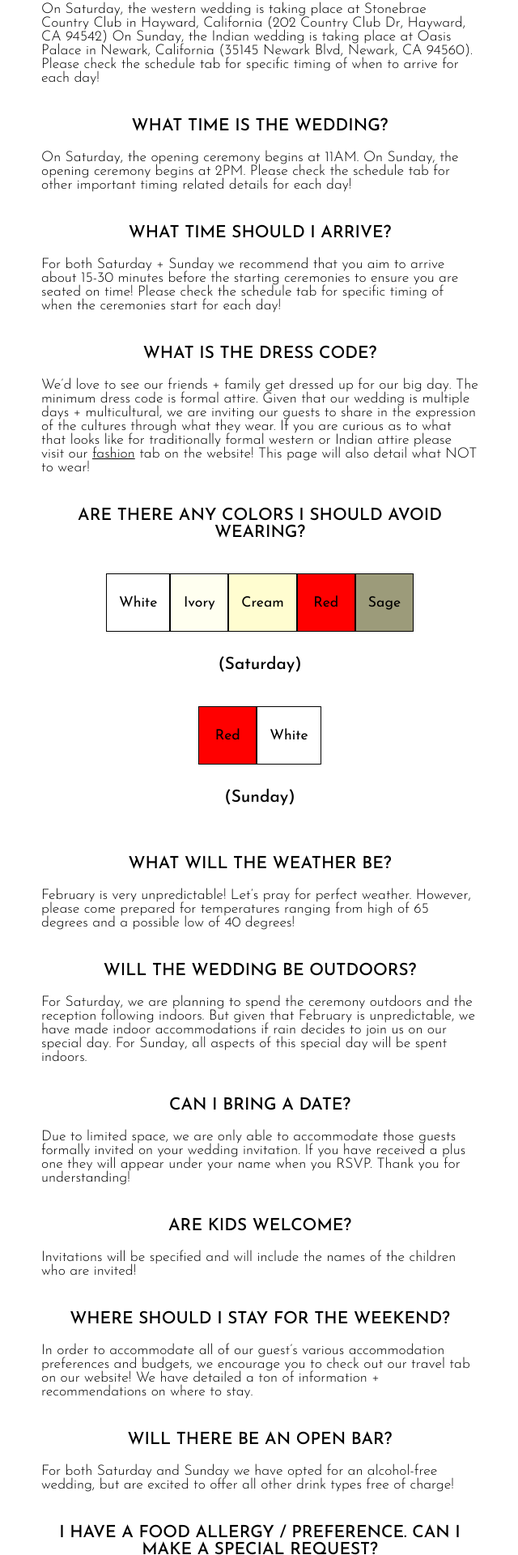
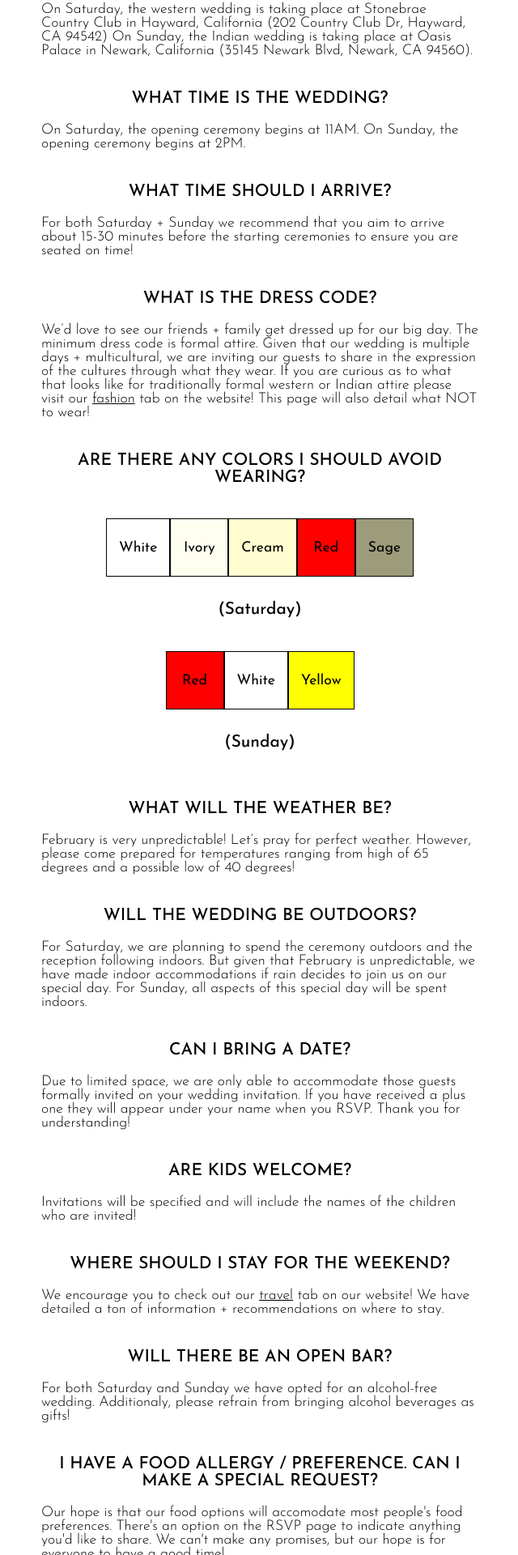
Before and after one commit to honeybadgerdeep/deep-and-kelly, a SvelteKit app: page /faqs in a window 1280 px wide. Shown: the part 497-2417 px from the top of the page at 81% size, without its empty margins (319-959 px from the left). Built offline with nearby package versions, Linux system fonts and the light colour scheme.

Commit message:
fix: wedding website updates from clash of the clans

```diff
--- a/src/routes/faqs/+page.svelte
+++ b/src/routes/faqs/+page.svelte
@@ -13,15 +13,15 @@
         },
         {
             question: 'Where is the wedding?',
-            answer: `On Saturday, the western wedding is taking place at Stonebrae Country Club in Hayward, California (202 Country Club Dr, Hayward, CA 94542) On Sunday, the Indian wedding is taking place at Oasis Palace in Newark, California (35145 Newark Blvd, Newark, CA 94560). Please check the schedule tab for specific timing of when to arrive for each day!`
+            answer: `On Saturday, the western wedding is taking place at Stonebrae Country Club in Hayward, California (202 Country Club Dr, Hayward, CA 94542) On Sunday, the Indian wedding is taking place at Oasis Palace in Newark, California (35145 Newark Blvd, Newark, CA 94560).`
         },
         {
             question: 'What time is the wedding?',
-            answer: `On Saturday, the opening ceremony begins at 11AM. On Sunday, the opening ceremony begins at 2PM. Please check the schedule tab for other important timing related details for each day!`
+            answer: `On Saturday, the opening ceremony begins at 11AM. On Sunday, the opening ceremony begins at 2PM.`
         },
         {
             question: 'What time should I arrive?',
-            answer: `For both Saturday + Sunday we recommend that you aim to arrive about 15-30 minutes before the starting ceremonies to ensure you are seated on time! Please check the schedule tab for specific timing of when the ceremonies start for each day!`
+            answer: `For both Saturday + Sunday we recommend that you aim to arrive about 15-30 minutes before the starting ceremonies to ensure you are seated on time!`
         },
         {
             question: 'What is the dress code?',
@@ -51,15 +51,15 @@
         },
         {
             question: 'Where should I stay for the weekend?',
-            answer: `In order to accommodate all of our guest’s various accommodation preferences and budgets, we encourage you to check out our travel tab on our website! We have detailed a ton of information + recommendations on where to stay.`
+            answer: `We encourage you to check out our <a href='/travel' target='_blank'>travel</a> tab on our website! We have detailed a ton of information + recommendations on where to stay.`
         },
         {
             question: 'Will there be an open bar?',
-            answer: `For both Saturday and Sunday we have opted for an alcohol-free wedding, but are excited to offer all other drink types free of charge!`
+            answer: `For both Saturday and Sunday we have opted for an alcohol-free wedding. Additionaly, please refrain from bringing alcohol beverages as gifts!`
         },
         {
             question: 'I have a food allergy / preference. Can I make a special request?',
-            answer: `For both dates we will be offering options for those with allergies, sensitivities, and specified dietary restrictions so if you fall into any of these categories please indicate this in your RSVP so we can accommodate accordingly!`
+            answer: `Our hope is that our food options will accomodate most people's food preferences. There's an option on the RSVP page to indicate anything you'd like to share. We can't make any promises, but our hope is for everyone to have a good time!`
         },
         {
             question: 'How do I RSVP?',
--- a/src/style/home/page.less
+++ b/src/style/home/page.less
@@ -24,7 +24,7 @@
 
         @media screen and (max-width: 768px) {
             font-size: 32px;
-            font-weight: 400;
+            font-weight: 800;
         }
 
         @media screen and (min-width: 768px) {
```
Also changed, not shown: src/routes/travel/+page.svelte (+20 -2 lines), src/lib/data/fashionOptions.js.
